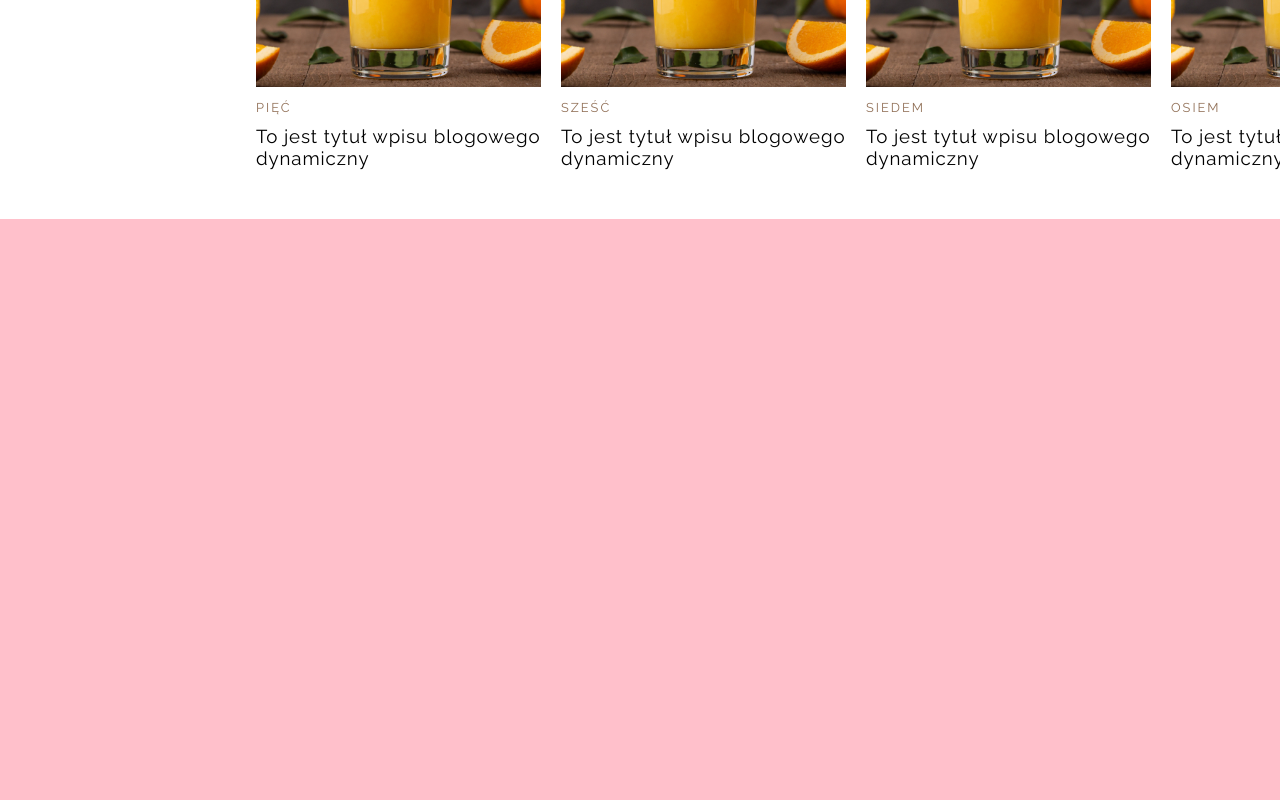
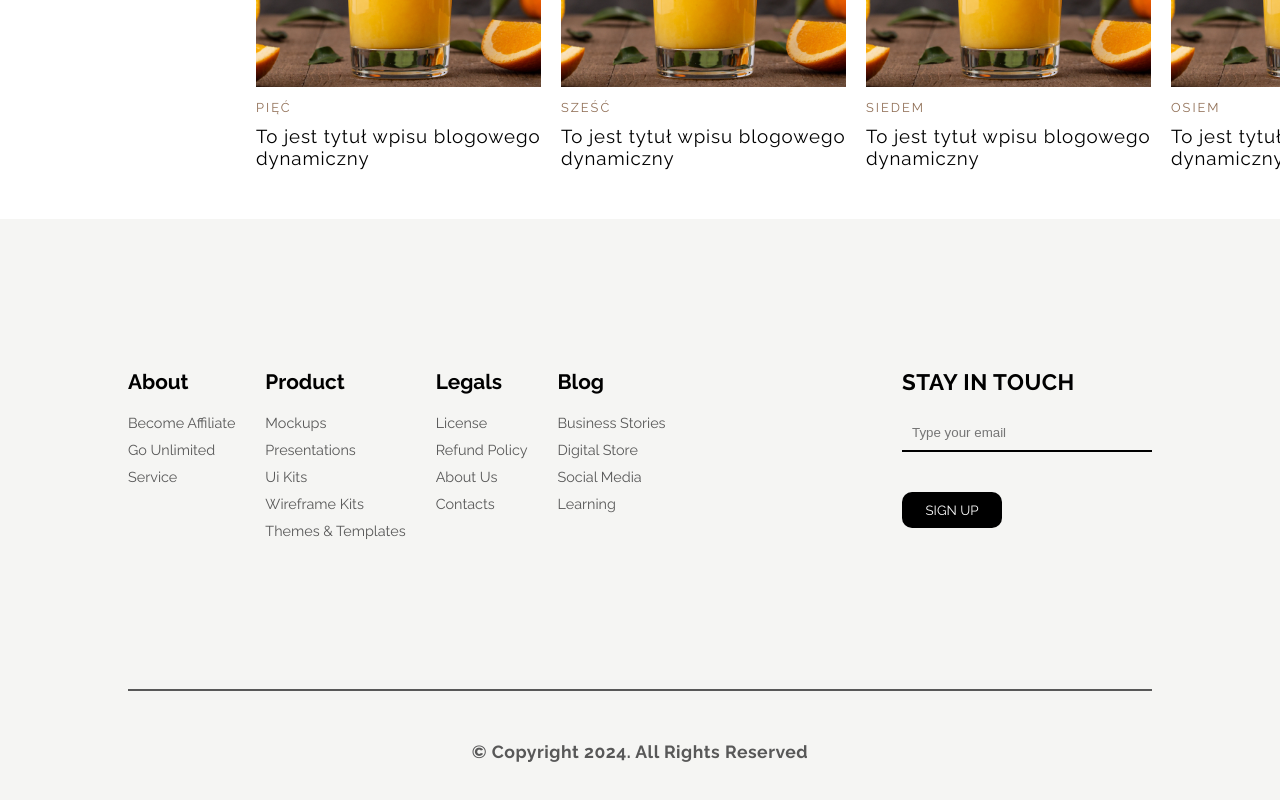
Before and after one commit to wojank/share-my-recipe, a Vue app in the folder frontend/: page / in a window 1280 px wide. Shown: the part 1297-2097 px from the top of the page. Before the commit the page ends 1516 px from the top, so only its background shows below. Built offline with nearby package versions, Linux system fonts and the light colour scheme.

Commit message:
11th created TheFooter component

```diff
--- a/frontend/src/App.vue
+++ b/frontend/src/App.vue
@@ -1,5 +1,6 @@
 <script setup lang="ts">
 import Navbar from "./components/Navbar.vue";
+import TheFooter from "./components/TheFooter.vue";
 import ThePostList from "./components/ThePostList.vue";
 import TheHero from "./components/TheHero.vue";
 </script>
@@ -10,6 +11,7 @@ import TheHero from "./components/TheHero.vue";
     <TheHero />
     <ThePostList />
   </main>
+  <TheFooter />
 </template>
 
 <style scoped></style>
--- /dev/null
+++ b/frontend/src/assets/sass/components/the-footer.scss
@@ -0,0 +1,112 @@
+.footer {
+  width: 100%;
+  background-color: rgb(245, 245, 243);
+}
+
+.footer-primary {
+  width: 80%;
+  margin: 0 auto;
+  &__info {
+    display: flex;
+    align-items: flex-start;
+    justify-content: space-between;
+    padding: 150px 0;
+  }
+}
+
+.footer-secondary {
+  text-align: center;
+  border-top: 2px solid rgb(88, 88, 88);
+  padding: 50px 0;
+
+  &__copy {
+    font-weight: bold;
+    font-size: 1.1rem;
+    letter-spacing: 0.5px;
+    color: rgb(88, 88, 88);
+  }
+}
+
+.terms {
+  display: flex;
+  gap: 30px;
+
+  &__title {
+    display: inline-block;
+    font-weight: bold;
+    font-size: 1.3rem;
+    margin-bottom: 20px;
+  }
+
+  &__list {
+    display: flex;
+    flex-direction: column;
+    gap: 10px;
+  }
+
+  &__item {
+    color: rgb(88, 88, 88);
+    font-size: 0.9rem;
+  }
+}
+
+.newsletter {
+  &__title {
+    font-size: 1.4rem;
+    text-transform: uppercase;
+    font-weight: bold;
+    letter-spacing: 0.5px;
+    margin-bottom: 20px;
+    display: inline-block;
+  }
+
+  &__form {
+    display: flex;
+    flex-direction: column;
+  }
+  &__input {
+    border-top: none;
+    border-right: none;
+    border-left: none;
+    border-bottom: 2px solid black;
+    padding: 10px;
+    width: 250px;
+    background-color: transparent;
+    margin-bottom: 40px;
+
+    &:focus {
+      outline: none;
+    }
+
+    &:hover {
+      cursor: pointer;
+    }
+  }
+
+  &__btn {
+    background-color: black;
+    padding: 10px 20px;
+    color: white;
+    text-transform: uppercase;
+    border-radius: 10px;
+    width: 100px;
+
+    &:hover {
+      cursor: pointer;
+    }
+  }
+}
+
+@media (width < 992px) {
+  .footer-primary__info {
+    flex-direction: column-reverse;
+    align-items: center;
+    gap: 100px;
+  }
+}
+
+@media (width < 768px) {
+  .terms {
+    flex-direction: column;
+  }
+}
--- a/frontend/src/components/TheFooter.vue
+++ b/frontend/src/components/TheFooter.vue
@@ -0,0 +1,66 @@
+<script setup lang="ts"></script>
+<template>
+  <footer class="footer">
+    <div class="footer-primary">
+      <div class="footer-primary__info">
+        <div class="terms">
+          <div>
+            <span class="terms__title">About</span>
+            <ul class="terms__list">
+              <li class="terms__item">Become Affiliate</li>
+              <li class="terms__item">Go Unlimited</li>
+              <li class="terms__item">Service</li>
+            </ul>
+          </div>
+          <div>
+            <span class="terms__title">Product</span>
+            <ul class="terms__list">
+              <li class="terms__item">Mockups</li>
+              <li class="terms__item">Presentations</li>
+              <li class="terms__item">Ui Kits</li>
+              <li class="terms__item">Wireframe Kits</li>
+              <li class="terms__item">Themes & Templates</li>
+            </ul>
+          </div>
+          <div>
+            <span class="terms__title">Legals</span>
+            <ul class="terms__list">
+              <li class="terms__item">License</li>
+              <li class="terms__item">Refund Policy</li>
+              <li class="terms__item">About Us</li>
+              <li class="terms__item">Contacts</li>
+            </ul>
+          </div>
+          <div>
+            <span class="terms__title">Blog</span>
+            <ul class="terms__list">
+              <li class="terms__item">Business Stories</li>
+              <li class="terms__item">Digital Store</li>
+              <li class="terms__item">Social Media</li>
+              <li class="terms__item">Learning</li>
+            </ul>
+          </div>
+        </div>
+        <div class="newsletter">
+          <span class="newsletter__title">Stay in Touch</span>
+          <form class="newsletter__form">
+            <input
+              class="newsletter__input"
+              type="text"
+              placeholder="Type your email"
+            />
+            <button class="newsletter__btn">Sign up</button>
+          </form>
+        </div>
+      </div>
+      <div class="footer-secondary">
+        <span class="footer-secondary__copy"
+          >&copy; Copyright 2024. All Rights Reserved</span
+        >
+      </div>
+    </div>
+  </footer>
+</template>
+<style scoped>
+@import "../assets/sass/components/the-footer.scss";
+</style>
```
